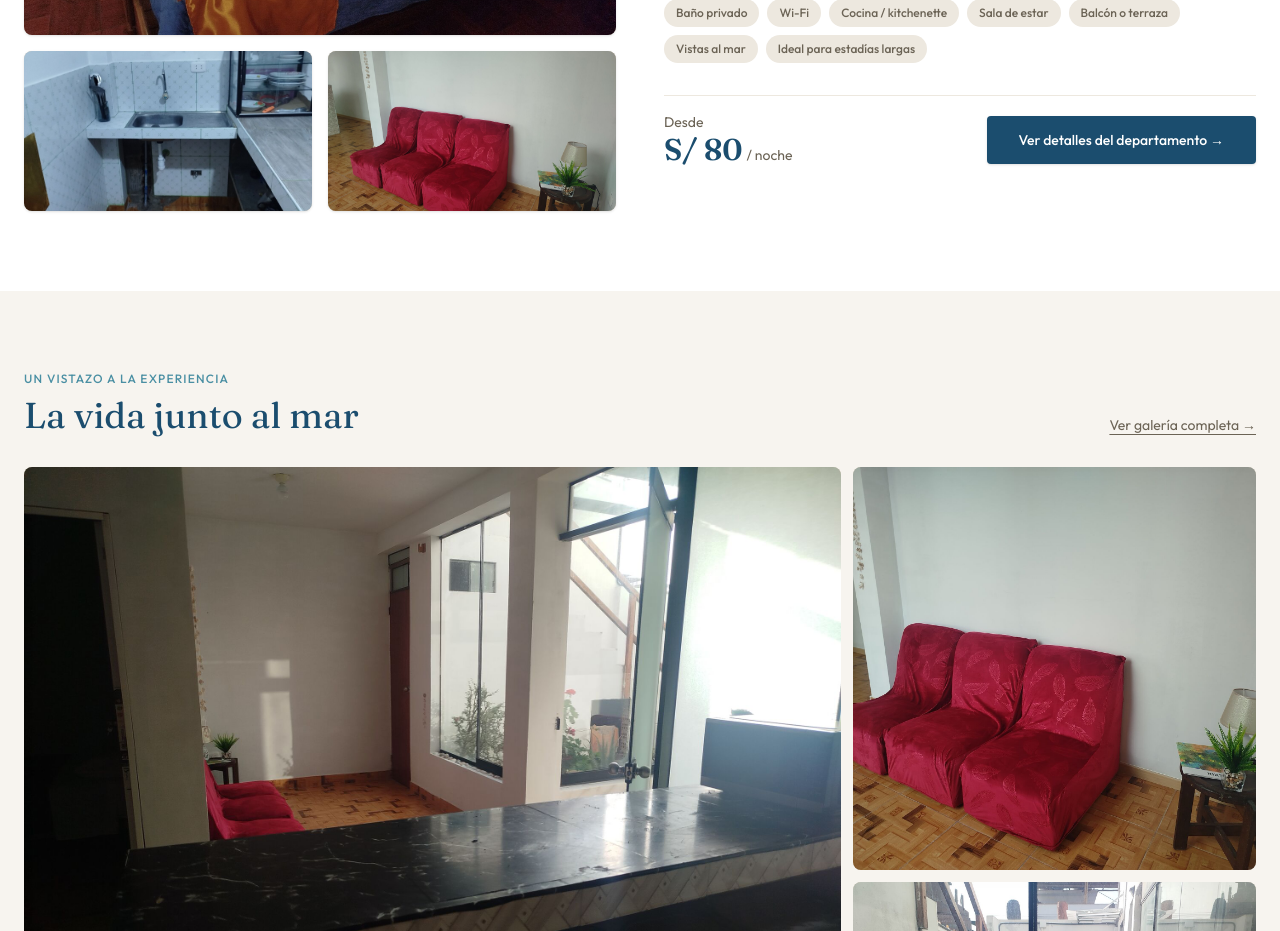
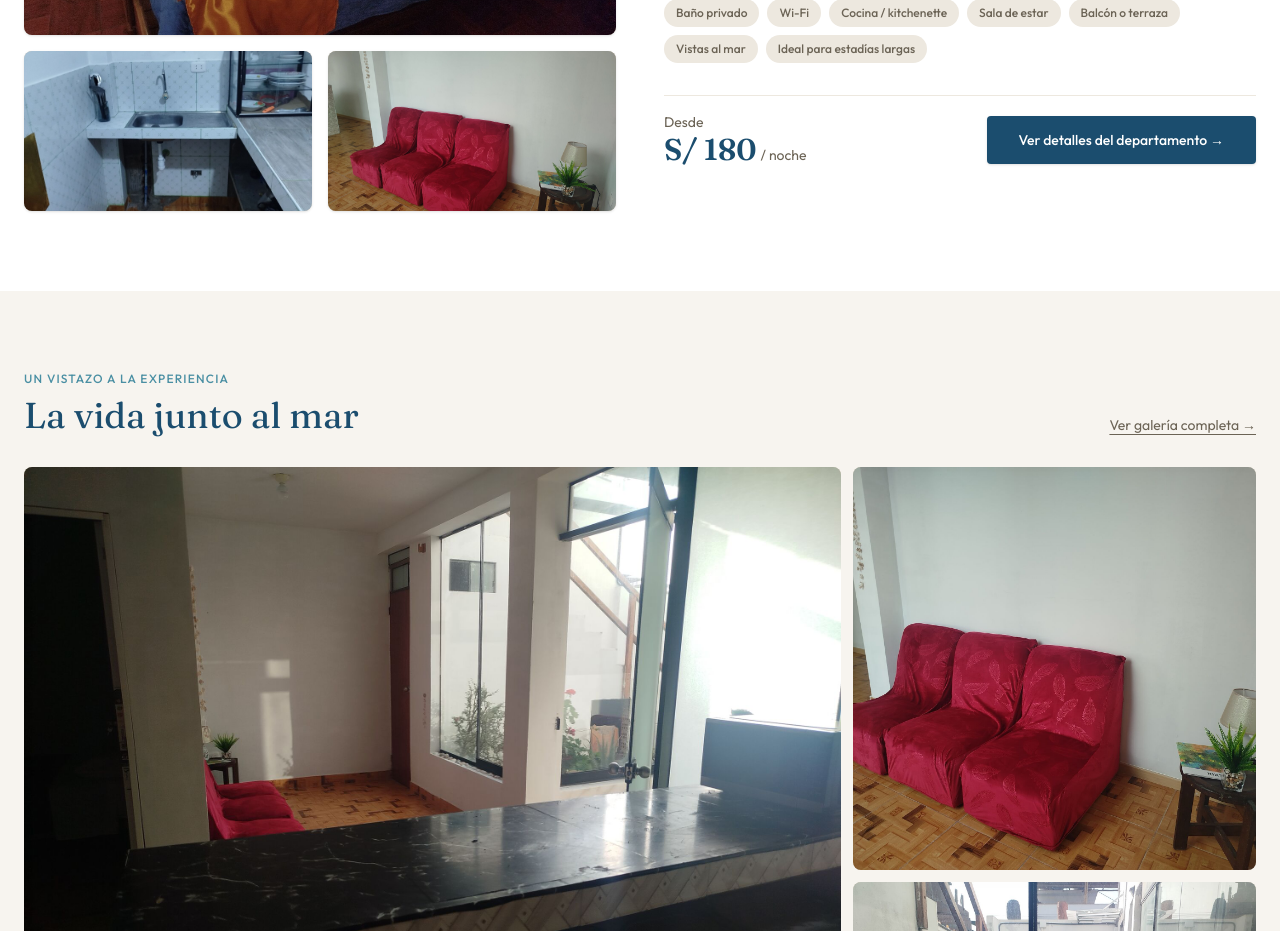
Before and after one commit to saintgermainlabs/los-suspiros-del-mar, a React (Vite) app: page / in a window 1280 px wide. Shown: the part 3060-3991 px from the top of the page. Built offline with nearby package versions, Linux system fonts and the light colour scheme; the HTML template or start-up script is replaced by a standard one.

Commit message:
Update Upstairs Apartment price to S/ 180

```diff
--- a/src/i18n.ts
+++ b/src/i18n.ts
@@ -156,7 +156,7 @@ export const t = {
           tagline: "Your private home by the sea",
           capacity: "Up to 5 guests",
           bed: "Multiple bedrooms",
-          price: "S/ 80",
+          price: "S/ 180",
           amenities: ["Private bathroom", "Wi-Fi", "Kitchen / kitchenette", "Living area", "Balcony or terrace", "Sea views", "Ideal for long stays"],
           desc: "The entire upper floor is yours. The apartment offers multiple bedrooms, a living area, and a kitchen — perfect for families, groups of friends, or extended seaside stays. Step onto the terrace and breathe.",
           featured: true,
@@ -419,7 +419,7 @@ export const t = {
           tagline: "Tu hogar privado junto al mar",
           capacity: "Hasta 5 huéspedes",
           bed: "Varias habitaciones",
-          price: "S/ 80",
+          price: "S/ 180",
           amenities: ["Baño privado", "Wi-Fi", "Cocina / kitchenette", "Sala de estar", "Balcón o terraza", "Vistas al mar", "Ideal para estadías largas"],
           desc: "Todo el piso superior es tuyo. El apartamento ofrece varias habitaciones, sala de estar y cocina — perfecto para familias, grupos de amigos o estadías largas junto al mar. Sal a la terraza y respira.",
           featured: true,
```
